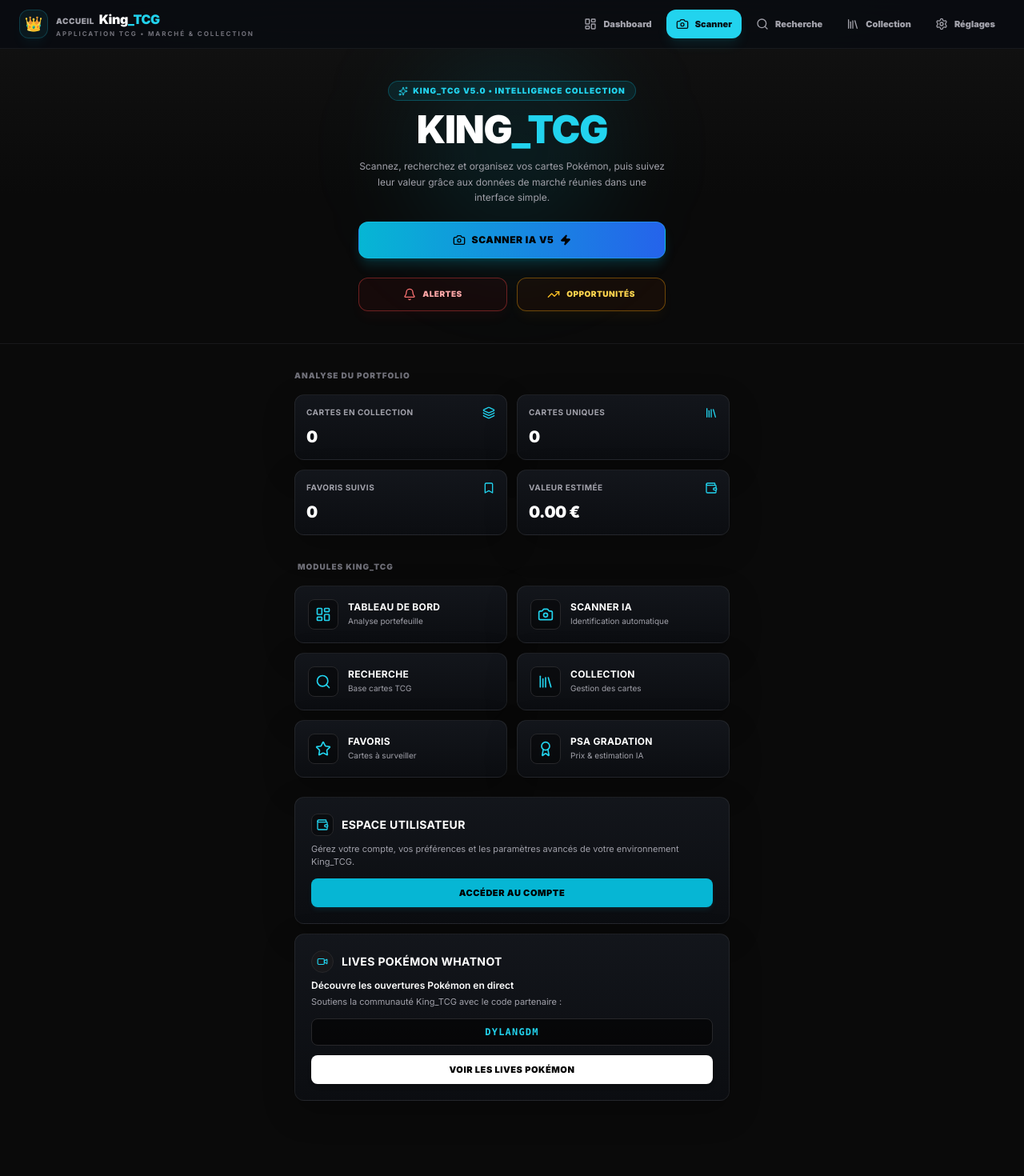
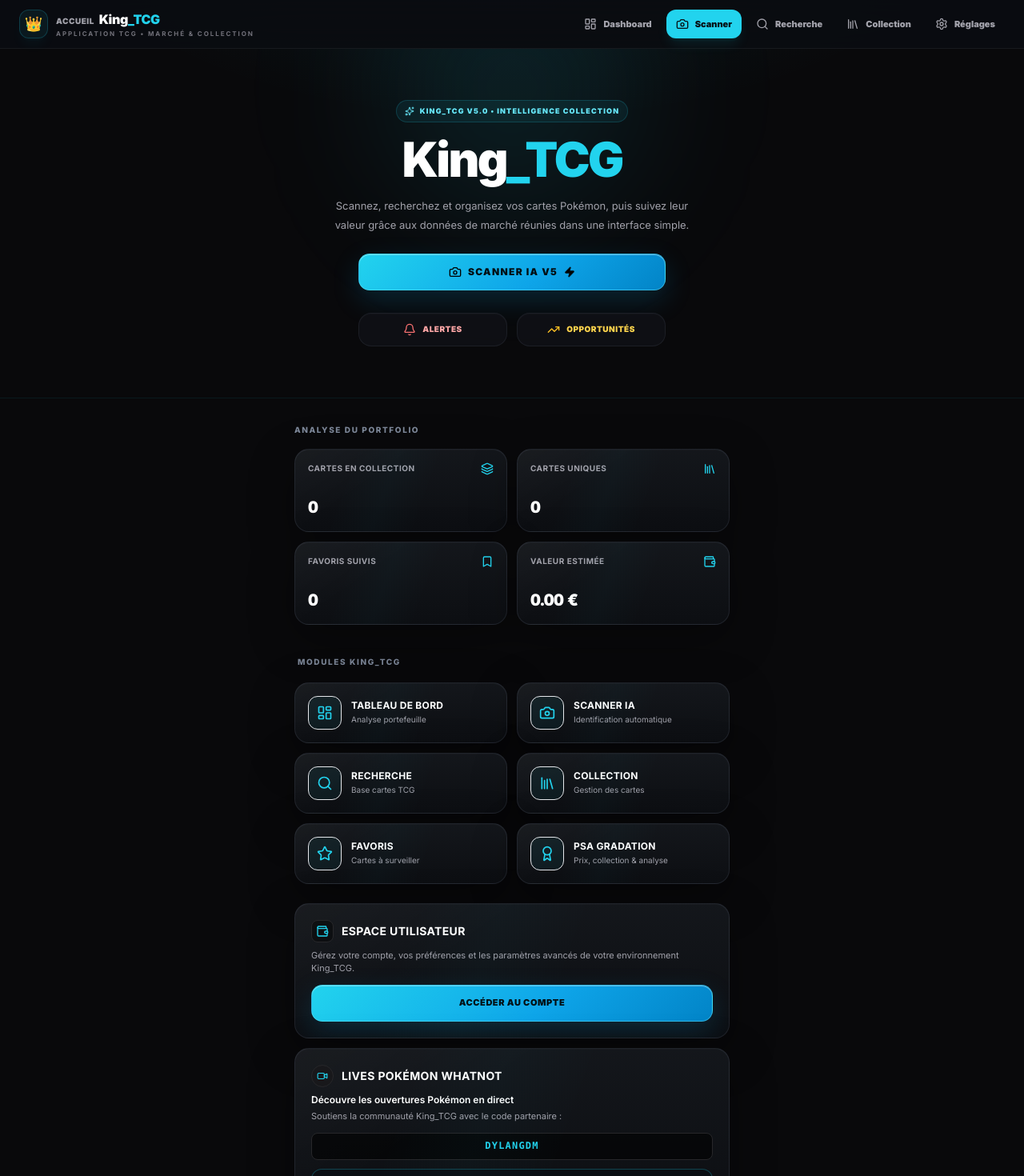
Before and after one commit to dylangdm1-dotcom/King_TcgV1, a Next.js app: page / in a window 1280 px wide. Shown: the top 1470 px of the page at 80% size. Built offline with nearby package versions, Linux system fonts and the light colour scheme.

Commit message:
Refactor page layout and update styles
Updated styling and structure of the main application page, including section classes and button styles.

```diff
--- a/app/page.tsx
+++ b/app/page.tsx
@@ -91,22 +91,22 @@
     <>
       <Navbar />
 
-      <main className="min-h-screen bg-neutral-950 text-white pb-32">
+      <main className="kt-app-shell pb-32">
         {/* HERO V5.0 */}
-        <section className="relative overflow-hidden border-b border-zinc-900 py-10 px-4 text-center bg-gradient-to-b from-neutral-900/50 via-neutral-950 to-neutral-950">
-          <div className="absolute top-0 left-1/2 -translate-x-1/2 w-64 h-64 bg-cyan-500/10 rounded-full blur-3xl pointer-events-none" />
+        <section className="relative overflow-hidden border-b border-cyan-400/[0.08] px-4 py-12 text-center sm:py-16">
+          <div className="absolute left-1/2 top-[-7rem] h-80 w-80 -translate-x-1/2 rounded-full bg-cyan-400/[0.11] blur-[90px] pointer-events-none" />
 
-          <div className="relative mx-auto max-w-xl space-y-3 z-10">
-            <span className="inline-flex items-center gap-1.5 rounded-full border border-cyan-500/30 bg-cyan-500/10 px-3 py-1 text-[10px] font-black uppercase tracking-widest text-cyan-400">
+          <div className="relative z-10 mx-auto max-w-xl space-y-4 kt-rise-in">
+            <span className="kt-eyebrow">
               <Sparkles className="w-3 h-3" />
               King_TCG v5.0 • Intelligence Collection
             </span>
 
-            <h1 className="text-3xl sm:text-5xl font-black tracking-tight text-white uppercase">
+            <h1 className="text-4xl font-black tracking-[-0.045em] text-white sm:text-6xl">
               King<span className="text-cyan-400">_TCG</span>
             </h1>
 
-            <p className="mx-auto max-w-sm text-xs text-zinc-400 leading-relaxed">
+            <p className="mx-auto max-w-md text-[13px] leading-6 text-zinc-400">
               Scannez, recherchez et organisez vos cartes Pokémon, puis suivez leur valeur grâce aux données de marché réunies dans une interface simple.
             </p>
 
@@ -114,7 +114,7 @@
             <div className="pt-2">
               <button
                 onClick={() => router.push("/scanner")}
-                className="w-full max-w-sm mx-auto rounded-xl bg-gradient-to-r from-cyan-500 to-blue-600 py-3.5 px-6 text-xs font-black uppercase tracking-wider text-black shadow-lg shadow-cyan-500/20 active:scale-[0.98] transition flex items-center justify-center gap-2 border border-cyan-400/30"
+                className="kt-primary-button mx-auto w-full max-w-sm px-6 py-3.5 text-xs uppercase tracking-[0.11em]"
               >
                 <Camera className="w-4 h-4 text-black" />
                 Scanner IA V5
@@ -126,7 +126,7 @@
             <div className="grid grid-cols-2 gap-3 pt-3 max-w-sm mx-auto">
               <Link
                 href="/alerts"
-                className="rounded-xl border border-red-500/40 bg-red-950/20 hover:bg-red-950/40 hover:border-red-400 transition-all py-3 px-3 flex items-center justify-center gap-2 shadow-lg shadow-red-500/5 active:scale-[0.98]"
+                className="kt-premium-card-soft flex items-center justify-center gap-2 px-3 py-3 transition hover:border-red-400/30 hover:bg-red-500/[0.05] active:scale-[0.98]"
               >
                 <Bell className="w-4 h-4 text-red-400" />
                 <span className="text-[10px] font-black uppercase tracking-wider text-red-300">
@@ -136,7 +136,7 @@
 
               <Link
                 href="/opportunity"
-                className="rounded-xl border border-amber-500/40 bg-amber-950/20 hover:bg-amber-950/40 hover:border-amber-400 transition-all py-3 px-3 flex items-center justify-center gap-2 shadow-lg shadow-amber-500/5 active:scale-[0.98]"
+                className="kt-premium-card-soft flex items-center justify-center gap-2 px-3 py-3 transition hover:border-amber-400/30 hover:bg-amber-500/[0.05] active:scale-[0.98]"
               >
                 <TrendingUp className="w-4 h-4 text-amber-400" />
                 <span className="text-[10px] font-black uppercase tracking-wider text-amber-300">
@@ -148,9 +148,9 @@
         </section>
 
         {/* Analyse Portfolio */}
-        <section className="mx-auto max-w-xl px-4 py-8 space-y-4">
+        <section className="mx-auto max-w-xl space-y-4 px-4 py-8 kt-fade-in">
           <div className="flex items-center justify-between">
-            <span className="text-[10px] font-black uppercase tracking-widest text-zinc-500">
+            <span className="kt-section-label">
               Analyse du Portfolio
             </span>
           </div>
@@ -183,8 +183,8 @@
         </section>
 
         {/* Modules King_TCG */}
-        <section className="mx-auto max-w-xl px-4 space-y-4">
-          <span className="text-[10px] font-black uppercase tracking-widest text-zinc-500 block px-1">
+        <section className="mx-auto max-w-xl space-y-4 px-4">
+          <span className="kt-section-label block px-1">
             Modules King_TCG
           </span>
 
@@ -227,7 +227,7 @@
             <QuickCard
               href="/psa"
               title="PSA Gradation"
-              subtitle=" Prix & estimation IA"
+              subtitle=" Prix, collection & analyse"
               icon={<Award className="w-5 h-5 text-cyan-400" />}
               isSpecial={true}
             />
@@ -235,7 +235,7 @@
 
           {/* ESPACE UTILISATEUR */}
           <div className="space-y-3 pt-2">
-            <div className="glass-card rounded-xl p-5 border border-zinc-900 bg-neutral-900/40">
+            <div className="kt-premium-card kt-interactive-card rounded-[18px] p-5">
               <div className="flex items-center gap-2.5 mb-2">
                 <div className="w-7 h-7 flex items-center justify-center bg-black/40 rounded-lg border border-zinc-800 text-cyan-400">
                   <Wallet className="w-4 h-4" />
@@ -252,14 +252,14 @@
 
               <Link
                 href="/parametres/compte"
-                className="block w-full text-center bg-cyan-500 hover:bg-cyan-400 text-black font-black uppercase tracking-wider py-2.5 rounded-lg text-[11px] transition-all shadow-md shadow-cyan-500/10"
+                className="kt-primary-button w-full py-2.5 text-[11px] uppercase tracking-wider"
               >
                 Accéder au compte
               </Link>
             </div>
 
             {/* WHATNOT */}
-            <div className="glass-card rounded-xl p-5 border border-zinc-900 bg-neutral-900/40">
+            <div className="kt-premium-card kt-interactive-card rounded-[18px] p-5">
               <div className="flex items-center gap-2.5 mb-2">
                 <div className="w-7 h-7 flex items-center justify-center bg-zinc-900 rounded-full border border-zinc-800 text-cyan-400">
                   <Video className="w-3.5 h-3.5" />
@@ -290,7 +290,7 @@
                 href="https://www.whatnot.com/fr-FR/user/dylangdm"
                 target="_blank"
                 rel="noopener noreferrer"
-                className="block w-full text-center bg-white text-black font-black uppercase tracking-wider py-2.5 rounded-lg text-[11px] hover:bg-zinc-200 transition-all shadow-md"
+                className="kt-secondary-button w-full py-2.5 text-[11px] uppercase tracking-wider"
               >
                 Voir les lives Pokémon
               </a>
@@ -308,7 +308,7 @@
   value
 }: any) {
   return (
-    <div className="kt-interactive-card glass-card rounded-xl p-3.5 flex flex-col justify-between border border-zinc-900 bg-neutral-900/40">
+    <div className="kt-premium-card kt-interactive-card flex min-h-[104px] flex-col justify-between rounded-[18px] p-4">
       <div className="flex justify-between items-start">
         <span className="text-[10px] font-bold uppercase tracking-wider text-zinc-400">
           {title}
@@ -318,7 +318,7 @@
         </div>
       </div>
 
-      <div className="mt-2 text-xl font-black tracking-tight text-white">
+      <div className="kt-stat-value mt-3 text-xl font-black">
         {value}
       </div>
     </div>
@@ -338,14 +338,14 @@
       className="group block"
     >
       <div
-        className={`kt-interactive-card glass-card rounded-xl p-4 border transition-all ${
+        className={`kt-premium-card kt-interactive-card rounded-[18px] p-4 transition-all ${
           isSpecial
-            ? "border-cyan-500/40 bg-cyan-950/10 group-hover:border-cyan-400 group-hover:bg-cyan-950/20"
-            : "border-zinc-900 bg-neutral-900/40 group-hover:border-cyan-500/40 group-hover:bg-neutral-900/80"
+            ? "border-cyan-400/25 bg-cyan-400/[0.035] group-hover:border-cyan-300/45"
+            : "border-white/[0.07] group-hover:border-cyan-400/25"
         }`}
       >
         <div className="flex items-center gap-3">
-          <div className="text-cyan-400 p-2 rounded-lg bg-black/40 border border-zinc-800 group-hover:scale-110 transition-transform">
+          <div className="rounded-xl border border-cyan-400/12 bg-cyan-400/[0.055] p-2.5 text-cyan-300 transition-transform group-hover:scale-105">
             {icon}
           </div>
 
```
